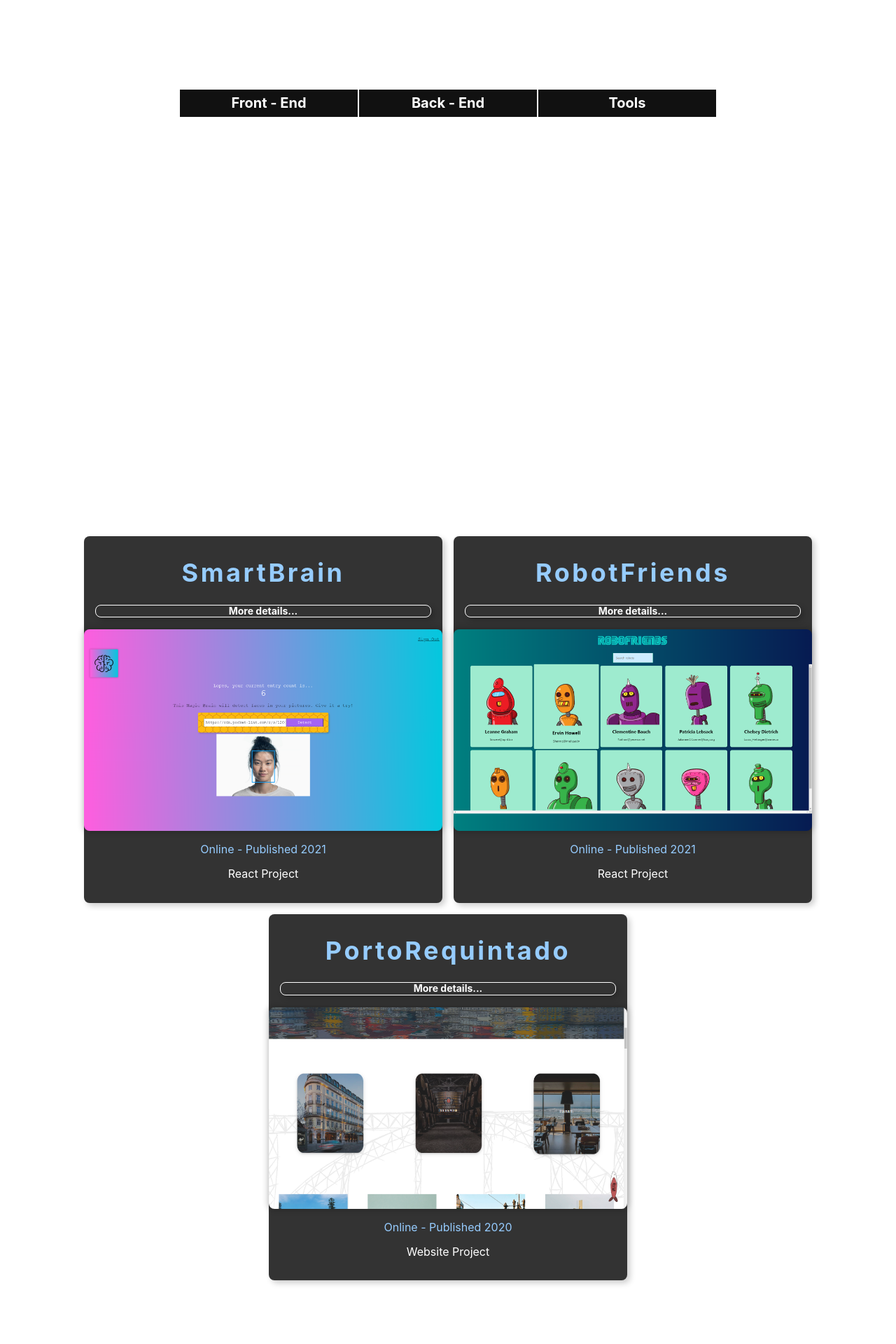
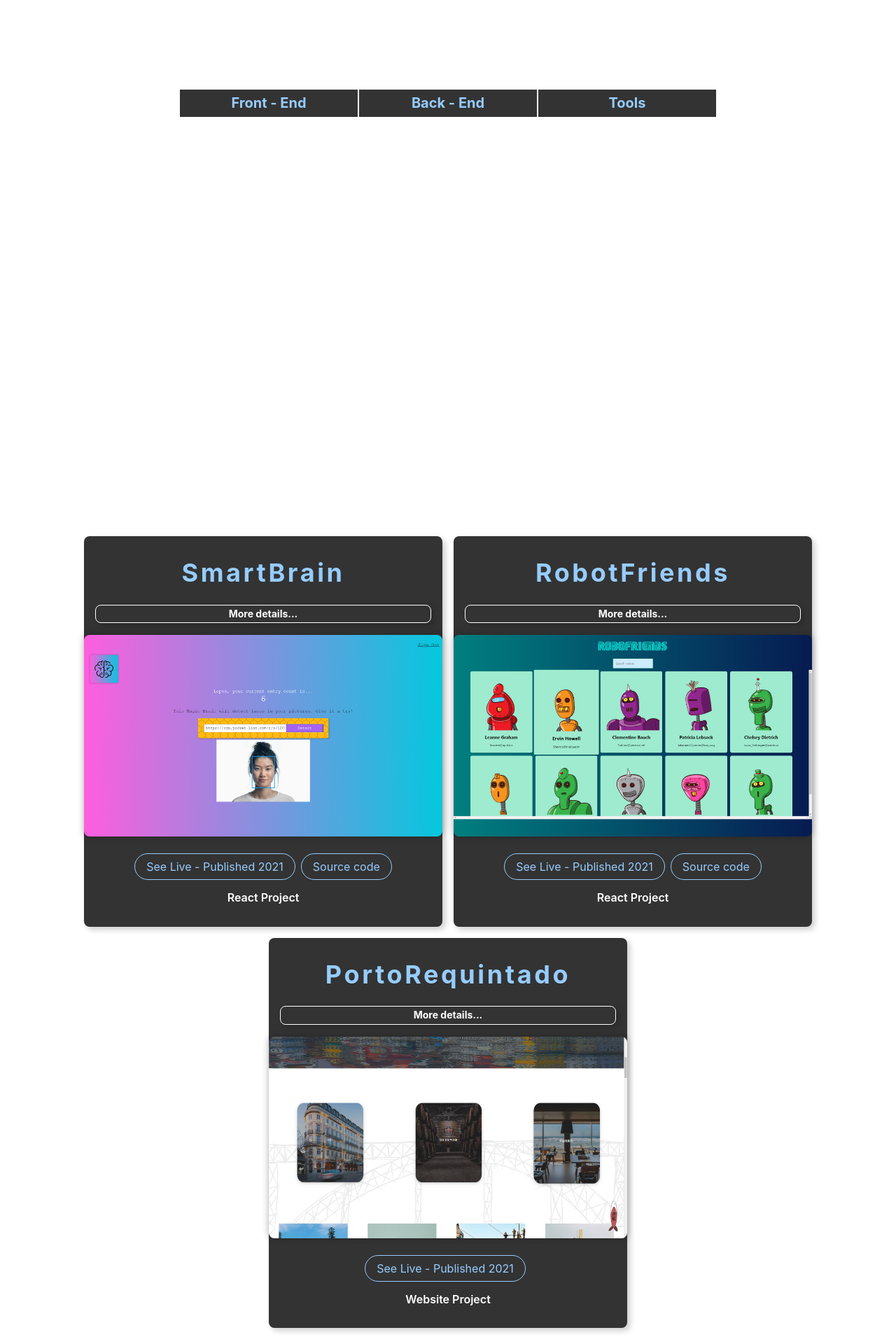
Before and after one commit to Dexterpolygon1605/blog, a React (Create React App) app: page / in a window 1280 px wide. Shown: the part 1000-2920 px from the top of the page at 70% size. Built offline with nearby package versions, Linux system fonts and the light colour scheme.

Commit message:
costumized buttons

```diff
--- a/src/App.css
+++ b/src/App.css
@@ -27,3 +27,7 @@ nav{
 .num{
   background-color: #151514;
 }
+
+.btnproj:hover{
+  color: white;
+}
--- a/src/Components/Banner/Banner.js
+++ b/src/Components/Banner/Banner.js
@@ -3,8 +3,12 @@ import Projects from '../Projects/Projects';
 import Skills from '../Skills/Skills'
 import Profile from './perfil.png';
 import './Banner.css'
+
+
 class Banner extends React.Component {
+
     render() {
+
         return (
             <div className="mt6 mt4-m mb6">
                 <article class="mw7 center ph3 ph3-ns tc br2 pv5 white mt0">
--- a/src/Components/Navigation/Navigation.js
+++ b/src/Components/Navigation/Navigation.js
@@ -3,11 +3,10 @@ import './Navigation.css';
 
 class Navigation extends React.Component {
     render() {
-        const { onRouteChange } = this.props;
         return (
             <div>
                 <nav className="w-100 z-2 fixed mt0 mt0-ns ml2 ml0-ns pa3 pa4-ns">
-                    <p onClick={() => onRouteChange('homepage')} className="pointer navb link dim white b f3 f1-ns f3-m dib mr3 fl mt1 mt0-ns" title="Home">NLProjects</p>
+                    <p href="https://portfoliocpnl.netlify.app/" className="pointer navb link dim white b f3 f1-ns f3-m dib mr3 fl mt1 mt0-ns" title="Home">NLProjects</p>
                     <a className="navb btnav shadow-5 link dim white f6 f5-ns dib fr br-pill ba pv2 ph2 ph3-ns grow-large" href="https://github.com/Dexterpolygon1605" title="Git Hub" target="_blank" rel="noreferrer">Git Hub</a>
                     <a className="navb btnav shadow-5 link dim white f6 f5-ns dib fr mr2 br-pill ba pv2 ph2 ph3-ns grow-large" href="https://www.linkedin.com/in/nelson-lopes-1605/" title="Contact" target="_blank" rel="noreferrer">LinkedIn</a>
                 </nav>
--- a/src/Components/Projects/Projects.js
+++ b/src/Components/Projects/Projects.js
@@ -29,22 +29,22 @@ class Projects extends Component {
         return (
                 <div inImage={inImage} className="tc">
                     <div className="f1 mb5 fw6 white"> Projects </div>
-                    <article class="bg-dark-gray tc dib br3 pa0 ma2 bw2 shadow-5 mw5 mw6-ns mw5-m">
+                    <article class="bg-dark-gray tc dit br3 pa0 ma2 bw2 shadow-5 mw5 mw6-ns mw5-m">
                         <div class="pv2 ph3">
                             <h1 class="f3 f2-ns f3-m tracked light-blue ">SmartBrain</h1>
                             {change === 'picture'
                                 ?
-                                <h1 onClick={() => this.onContentChange('details')} class="tc f6 white grow pointer ba br3 shadow-5">More details...</h1>
+                                <h1 onClick={() => this.onContentChange('details')} class="tc f6 white grow pointer ba br3 shadow-5 pv1">More details...</h1>
                                 :
-                                <h1 onClick={() => this.onContentChange('picture')} class="tc f6 white grow pointer ba br3 shadow-5">Open image</h1>
+                                <h1 onClick={() => this.onContentChange('picture')} class="tc f6 white grow pointer ba br3 shadow-5 pv1">Open image</h1>
                             }
                         </div>
 
                         {change === 'picture'
                             ?
-                            <a href="https://smartbrainnl.herokuapp.com/" target="blank"> <img src={homepage} class="w-100 db br3 shadow-2 grow dim" alt="Smartbrain" /> </a>
+                            <a href="https://smartbrainnl.herokuapp.com/" target="blank"> <img src={homepage} class="w-100 db br3 shadow-2 grow dim mb2" alt="Smartbrain" /> </a>
                             :
-                            <p className="desc tl w-70 center" onClick={() => this.onContentChange('picture')} >
+                            <p className="desc tl w-70 center h5-ns ">
                                 This website can detect faces in pictures with a API, it also has the sign in and register functions, which works with a secure server and database, so if you register
                                 you'll be able to sign in right away. The database will store how many times you detected a face in a picture, so if you entry an image that doesn't have a face, it
                                 doesn't store that try.
@@ -52,51 +52,53 @@ class Projects extends Component {
                         }
 
                         <div class="pa3">
-                            <a href="https://smartbrainnl.herokuapp.com/" class="pointer light-blue link dim lh-title" target="blank">Online - Published 2021</a>
-                            <p className="white"> React Project </p>
+                            <a href="https://smartbrainnl.herokuapp.com/" class="btnproj pointer mr2-ns light-blue link dim lh-title br-pill ba pv2 ph2 ph3-ns dit mb0-ns mb2" target="blank">See Live - Published 2021</a>
+                            <a href="https://github.com/Dexterpolygon1605/smartbrain" class="btnproj pointer light-blue link dim lh-title br-pill ba pv2 ph2 ph3-ns dit" target="blank">Source code</a>
+                            <p className="white fw6"> React Project </p>
                         </div>
                     </article>
-                    <article class="bg-dark-gray tc dib br3 pa0 ma2 bw2 shadow-5 mw5 mw6-ns mw5-m">
+                    <article class="bg-dark-gray tc dit br3 pa0 ma2 bw2 shadow-5 mw5 mw6-ns mw5-m">
                         <div class="pv2 ph3">
                             <h1 class="f3 f2-ns f3-m tracked light-blue">RobotFriends</h1>
                             {change === 'picture'
                                 ?
-                                <h1 onClick={() => this.onContentChange('details')} class="tc f6 white grow pointer ba br3 shadow-5">More details...</h1>
+                                <h1 onClick={() => this.onContentChange('details')} class="tc f6 white grow pointer ba br3 shadow-5 pv1">More details...</h1>
                                 :
-                                <h1 onClick={() => this.onContentChange('picture')} class="tc f6 white grow pointer ba br3 shadow-5">Open image</h1>
+                                <h1 onClick={() => this.onContentChange('picture')} class="tc f6 white grow pointer ba br3 shadow-5 pv1">Open image</h1>
                             }
                         </div>
 
                         {change === 'picture'
                             ?
-                            <a href="https://dexterpolygon1605.github.io/robotfriends/" target="blank"> <img src={rpage} class="w-100 db br3 shadow-2 grow dim" alt="RobotFriends" /> </a>
+                            <a href="https://dexterpolygon1605.github.io/robotfriends/" target="blank"> <img src={rpage} class="w-100 db br3 shadow-2 grow dim mb2" alt="RobotFriends" /> </a>
                             :
-                            <p className="desc tl w-70 center" onClick={() => this.onContentChange('picture')} >
+                            <p className="desc tl w-70 center h5">
                                 This is a simple website that has a functional search bar and a grid with JSON objects.
                                 Made with: <b className="light-blue">HTML5, CSS3, JavaScript(React), Git bash and JSON</b> </p>
                         }
 
                         <div class="pa3">
-                            <a href="https://dexterpolygon1605.github.io/robotfriends/" class="pointer light-blue link dim lh-title" target="blank">Online - Published 2021</a>
-                            <p className="white"> React Project </p>
+                            <a href="https://dexterpolygon1605.github.io/robotfriends/" class="btnproj pointer mr2 light-blue link dim lh-title br-pill ba pv2 ph2 ph3-ns dit mb0-ns mb2" target="blank">See Live - Published 2021</a>
+                            <a href="https://github.com/Dexterpolygon1605/robotfriends" class="btnproj pointer light-blue link dim lh-title br-pill ba pv2 ph2 ph3-ns dit" target="blank">Source code</a>
+                            <p className="white fw6"> React Project </p>
                         </div>
                     </article>
-                    <article class="bg-dark-gray tc dib br3 pa0 ma2 bw2 shadow-5 mw5 mw6-ns mw5-m">
+                    <article class="bg-dark-gray tc dit br3 pa0 ma2 bw2 shadow-5 mw5 mw6-ns mw5-m">
                         <div class="pv2 ph3">
                             <h1 class="f3 f2-ns f3-m tracked light-blue">PortoRequintado</h1>
                             {change === 'picture'
                                 ?
-                                <h1 onClick={() => this.onContentChange('details')} class="tc f6 white grow pointer ba br3 shadow-5">More details...</h1>
+                                <h1 onClick={() => this.onContentChange('details')} class="tc f6 white grow pointer ba br3 shadow-5 pv1">More details...</h1>
                                 :
-                                <h1 onClick={() => this.onContentChange('picture')} class="tc f6 white grow pointer ba br3 shadow-5">Open image</h1>
+                                <h1 onClick={() => this.onContentChange('picture')} class="tc f6 white grow pointer ba br3 shadow-5 pv1">Open image</h1>
                             }
                         </div>
 
                         {change === 'picture'
                             ?
-                            <a href="https://portorequintado.netlify.app/" target="blank"> <img src={prpage} class="w-100 db br3 shadow-2 grow dim" alt="PortoRequintado" /> </a>
+                            <a href="https://portorequintado.netlify.app/" target="blank"> <img src={prpage} class="w-100 db br3 shadow-2 grow dim mb2" alt="PortoRequintado" /> </a>
                             :
-                            <p className="desc tl w-70 center" onClick={() => this.onContentChange('picture')} >
+                            <p className="desc tl w-70 center h5">
                                 This is a website that I made in group for internship and I was the one who writed all the code. It was proposed to have a public target
                                 and we choose the more exquisite people that visit Porto.
                                 The project is not finished, it was our first complex project.
@@ -105,8 +107,8 @@ class Projects extends Component {
                         }
 
                         <div class="pa3">
-                            <a href="https://portorequintado.netlify.app/" class="pointer light-blue link dim lh-title" target="blank">Online - Published 2020</a>
-                            <p className="white"> Website Project </p>
+                            <a href="https://portorequintado.netlify.app/" class="btnproj pointer mr2 light-blue link dim lh-title br-pill ba pv2 ph2 ph3-ns dit" target="blank">See Live - Published 2021</a>
+                            <p className="white fw6"> Website Project </p>
                         </div>
                     </article>
                 </div>
--- a/src/Components/Skills/Skills.js
+++ b/src/Components/Skills/Skills.js
@@ -6,7 +6,7 @@ class Skills extends React.Component {
             <div className="white mt6 mt4-m mb6 w-100">
                 <div className="f1 mb5 fw6 mt6"> Skills </div>
                 <article class="dit tc center hidden ba w-20 h5 grow dim">
-                    <h1 class="f4 bg-near-black white mv0 pv2 ph3">Front - End</h1>
+                    <h1 class="f4 bg-dark-gray light-blue mv0 pv2 ph3">Front - End</h1>
                     <div class="pa3 bt">
                         <ul className="list tc f6 f5-ns lh-copy measure mv0 mr4">
                             <li>React</li>
@@ -17,7 +17,7 @@ class Skills extends React.Component {
                     </div>
                 </article>
                 <article class="dit tc center hidden ba w-20 h5 grow">
-                    <h1 class="f4 bg-near-black white mv0 pv2 ph3">Back - End</h1>
+                    <h1 class="f4 bg-dark-gray light-blue mv0 pv2 ph3">Back - End</h1>
                     <div class="pa3 bt">
                         <ul className="list tc f6 f5-ns lh-copy measure mv0 mr4">
                             <li>Node</li>
@@ -29,7 +29,7 @@ class Skills extends React.Component {
                     </div>
                 </article>
                 <article class="dit tc center hidden ba w-20 h5 mb6 grow">
-                    <h1 class="f4 bg-near-black white mv0 pv2 ph3">Tools</h1>
+                    <h1 class="f4 bg-dark-gray light-blue mv0 pv2 ph3">Tools</h1>
                     <div class="pa3 bt">
                         <ul className="list tc f6 f5-ns lh-copy measure mv0 mr4">
                             <li>VsCode</li>
```
